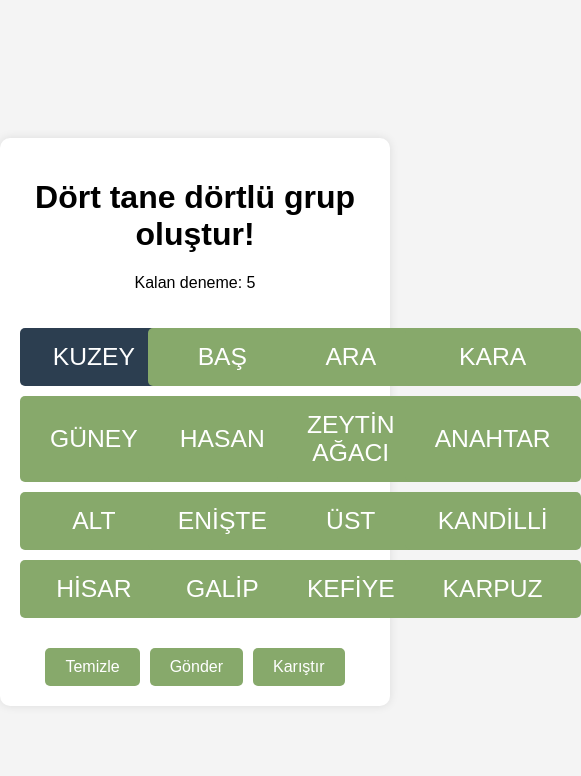
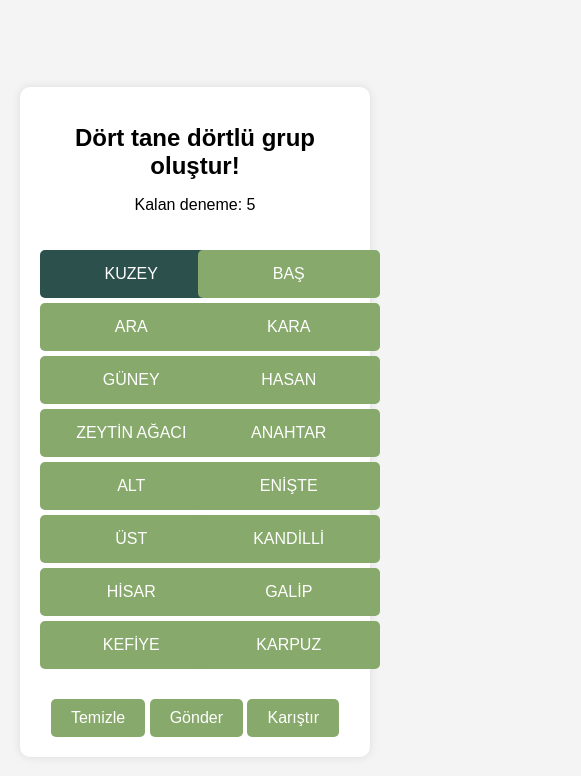
Before and after one commit to aliozgurarslan/dortdortlu, a plain HTML site: page index.html in a window 390 px wide. Both pictures are taken after a click on the element "KUZEY". Shown: the whole page, 581 px wide, since content can reach past the window. Drawn offline with nearby package versions, Linux system fonts and the light colour scheme.

Commit message:
Update index.html

```diff
--- a/index.html
+++ b/index.html
@@ -30,43 +30,41 @@
         .grid {
             display: grid;
             grid-template-columns: repeat(4, 1fr);
-            gap: 10px;
+            gap: 5px; /* Reduce gap to make boxes narrower */
             margin: 20px 0;
         }
 
         .correct-groups-container {
             display: flex;
             flex-direction: column;
-            gap: 10px;
-            margin-bottom: 20px;
+            align-items: center;
         }
 
         .correct-group {
             display: flex;
-            flex-direction: column;
+            justify-content: center;
             align-items: center;
-            background-color: #B0C4DE;
-            padding: 10px;
-            border-radius: 5px;
+            gap: 5px; /* Reduce gap to make boxes narrower */
+            margin-bottom: 10px;
+            flex-wrap: wrap;
         }
 
         .grid-item {
             display: flex;
+            justify-content: center;
             align-items: center;
-            justify-content: center;
             width: 100%;
-            padding: 15px;
+            padding: 15px; /* Reduce padding to make boxes narrower */
             background-color: #87A96B;
             color: white;
             border-radius: 5px;
             cursor: pointer;
             user-select: none;
-            transition: background-color 0.3s;
-            font-size: calc(1vw + 1vh);
+            transition: background-color 0.3s, font-size 0.3s;
         }
 
         .grid-item.selected {
-            background-color: #2c3e50;
+            background-color: #2c514c;
         }
 
         .grid-item.correct {
@@ -99,12 +97,8 @@
         }
 
         @media (max-width: 600px) {
-            .grid {
-                grid-template-columns: repeat(4, 1fr);
-            }
-
-            .grid-item {
-                font-size: calc(2vw + 2vh);
+            .grid, .correct-group {
+                grid-template-columns: repeat(2, 1fr);
             }
         }
 
@@ -118,23 +112,17 @@
             margin: 5px 0;
             font-size: 14px;
             color: green;
-        }
-
-        .button-group {
-            display: flex;
-            justify-content: center;
-            gap: 10px;
-            margin-top: 20px;
+            text-align: center;
         }
     </style>
 </head>
 <body>
     <div id="app" class="container">
-        <h1>Dört tane dörtlü grup oluştur!</h1>
+        <h1 style="font-size: 24px;">Dört tane dörtlü grup oluştur!</h1>
         <p>Kalan deneme: {{ attemptsLeft }}</p>
         <div class="correct-groups-container">
             <div v-for="(group, index) in correctGroupsWithMessages" :key="index" class="correct-group">
-                <div>{{ group.items.join(', ') }}</div>
+                <div class="grid-item correct" v-for="item in group.items" :key="item">{{ item }}</div>
                 <p>{{ group.message }}</p>
             </div>
         </div>
@@ -143,11 +131,9 @@
                 {{ item }}
             </div>
         </div>
-        <div class="button-group">
-            <button @click="deselectAll">Temizle</button>
-            <button @click="checkResults">Gönder</button>
-            <button @click="shuffleItems">Karıştır</button>
-        </div>
+        <button @click="deselectAll">Temizle</button>
+        <button @click="checkResults">Gönder</button>
+        <button @click="shuffleItems">Karıştır</button>
         <div v-if="wrongGuessMessage" class="message">{{ wrongGuessMessage }}</div>
     </div>
 
```
